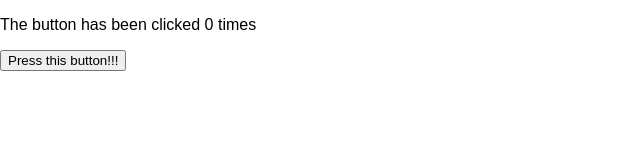
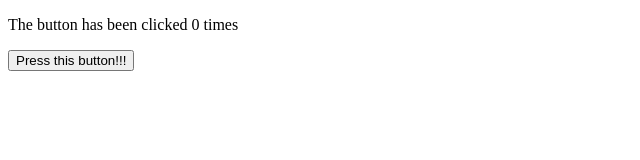
Before and after one commit to jacgit18/learn-react-1, a React (Create React App) app: page / in a window 1280 px wide. Shown: the top 160 px of the page, without its empty margins (0-640 px from the left). Built offline with nearby package versions, Linux system fonts and the light colour scheme.

Commit message:
Update index.css

```diff
--- a/src/index.css
+++ b/src/index.css
@@ -1,14 +1,3 @@
 .red-text {
   color: red;
 }
-
-
-body {
-  margin: 0;
-  padding: 0;
-  font-family: sans-serif;
-}
-
-.boards { margin: 20px 0; overflow: hidden; }
-.board { border: 5px solid #ccc; float: left; font: 700 24px HelveticaNeue, Helvetica, Arial; margin-right: 20px; padding: 20px; }
-.board.selected { border-color: #3BA8AA; }
```
